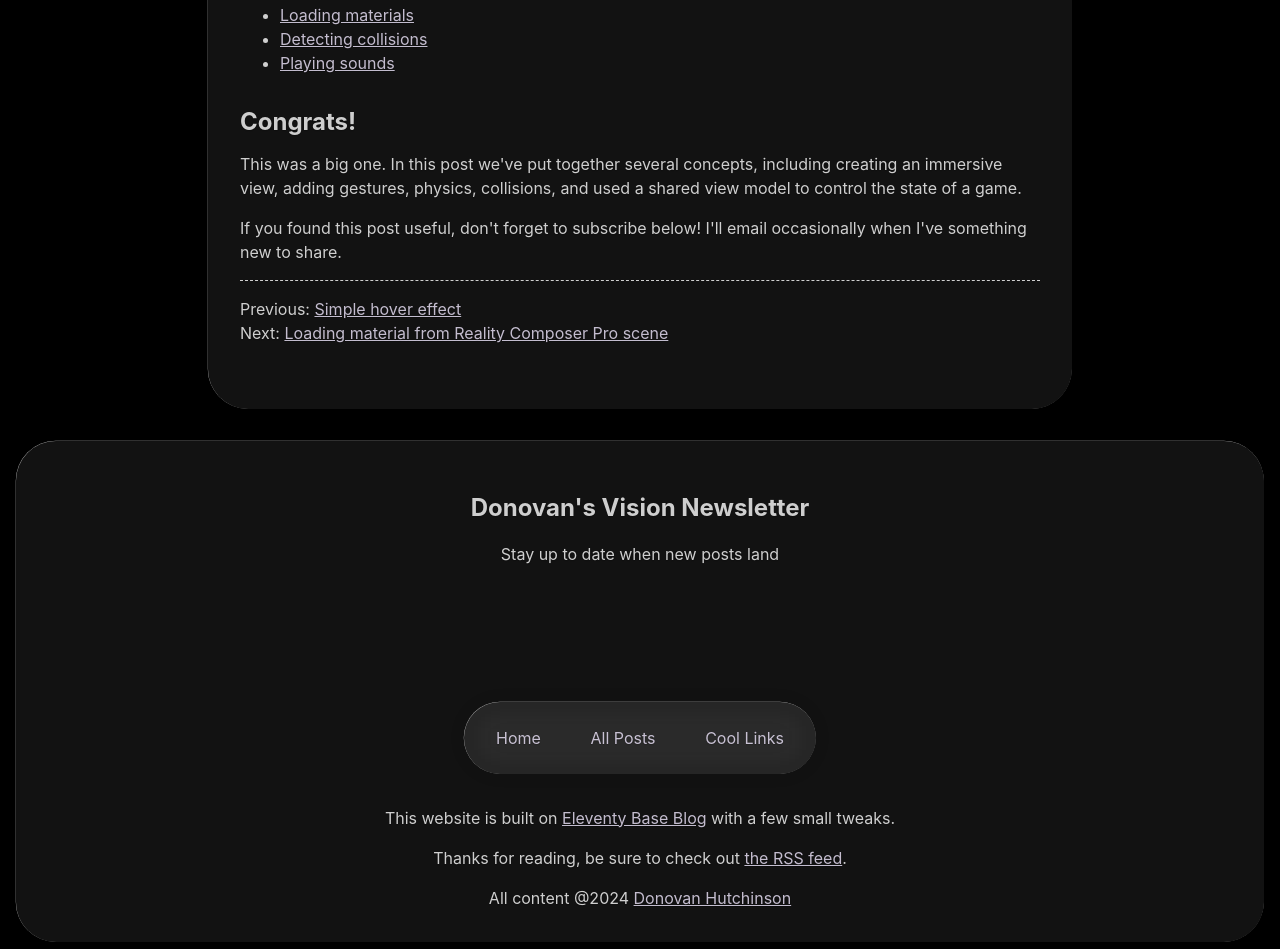
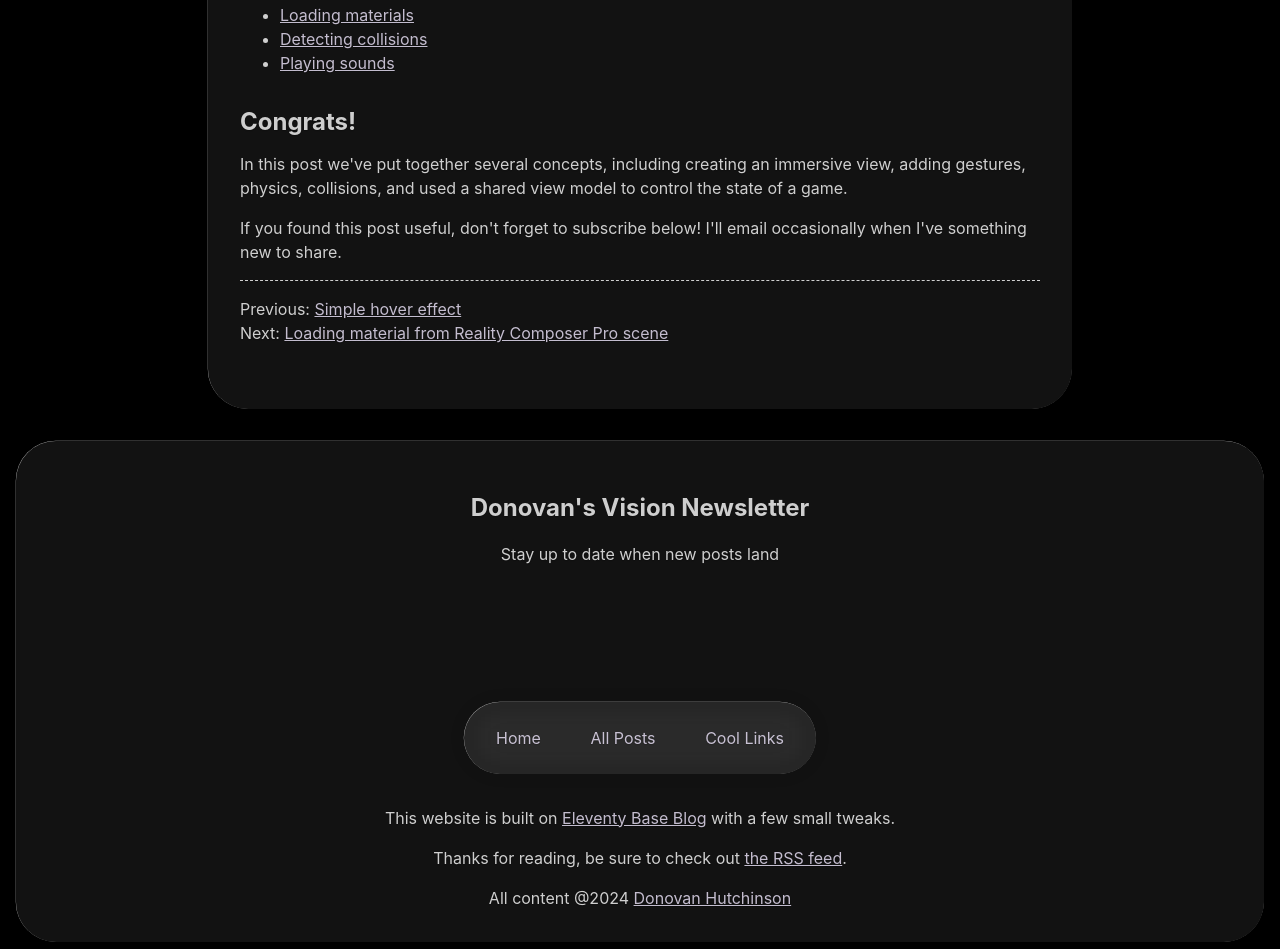
Before and after one commit to donovanh/vision.rodeo, an Eleventy site: page content/blog/2024-06-28-jenga/index.md in a window 1280 px wide. Shown: the part 9386-10335 px from the top of the page. Built offline with nearby package versions, Linux system fonts and the light colour scheme; Eleventy itself is replaced by a stand-in of ours; files that its build step writes are made by us from their sources; grey boxes are pictures that could not be loaded; a script that the page names is missing.

```diff
--- a/content/blog/2024-06-28-jenga/index.md
+++ b/content/blog/2024-06-28-jenga/index.md
@@ -381,6 +381,6 @@
 
 ## Congrats!
 
-This was a big one. In this post we've put together several concepts, including creating an immersive view, adding gestures, physics, collisions, and used a shared view model to control the state of a game.
+In this post we've put together several concepts, including creating an immersive view, adding gestures, physics, collisions, and used a shared view model to control the state of a game.
 
 If you found this post useful, don't forget to subscribe below! I'll email occasionally when I've something new to share.
```
